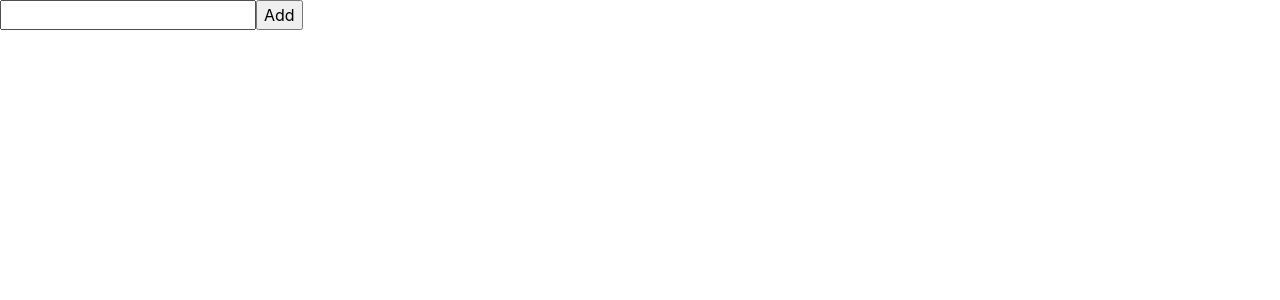
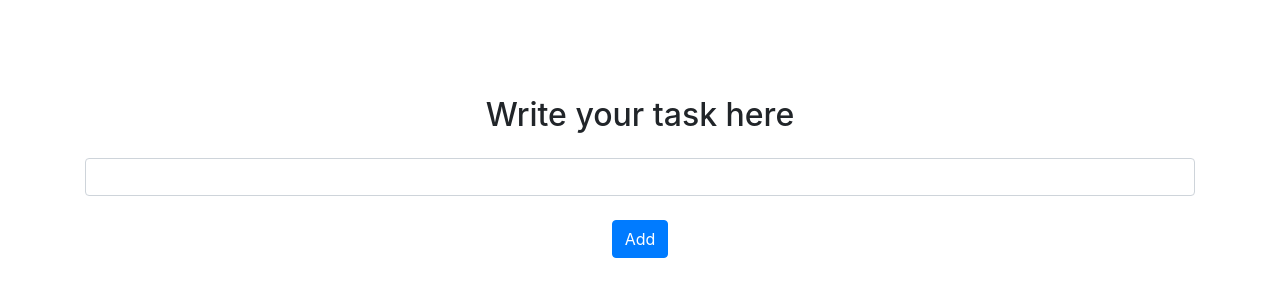
Before and after one commit to Kubrianity/mern-todo-app, a React (Create React App) app in the folder client/: page /new in a window 1280 px wide. Shown: the top 300 px of the page. Built offline with nearby package versions, Linux system fonts and the light colour scheme.

Commit message:
Add header and style form with bootstrap classes

```diff
--- a/client/src/components/TodoForm/TodoForm.js
+++ b/client/src/components/TodoForm/TodoForm.js
@@ -24,10 +24,11 @@ const TodoForm = () =>  {
     })
   }
   return (
-    <div>
-      <form onSubmit = {handleSubmit}>
-        <input type="textarea" name="text" onChange = {handleChange}/>
-        <input type="submit" value="Add" />
+    <div className = "container mt-5 pt-5 text-center">
+      <h2> Write your task here </h2>
+      <form onSubmit = {handleSubmit} className = "form-group">
+        <input type="textarea" name="text" onChange = {handleChange} className = "form-control my-4"/>
+        <input type="submit" value="Add" className = "btn btn-primary"/>
       </form>
     </div>
   )
```
